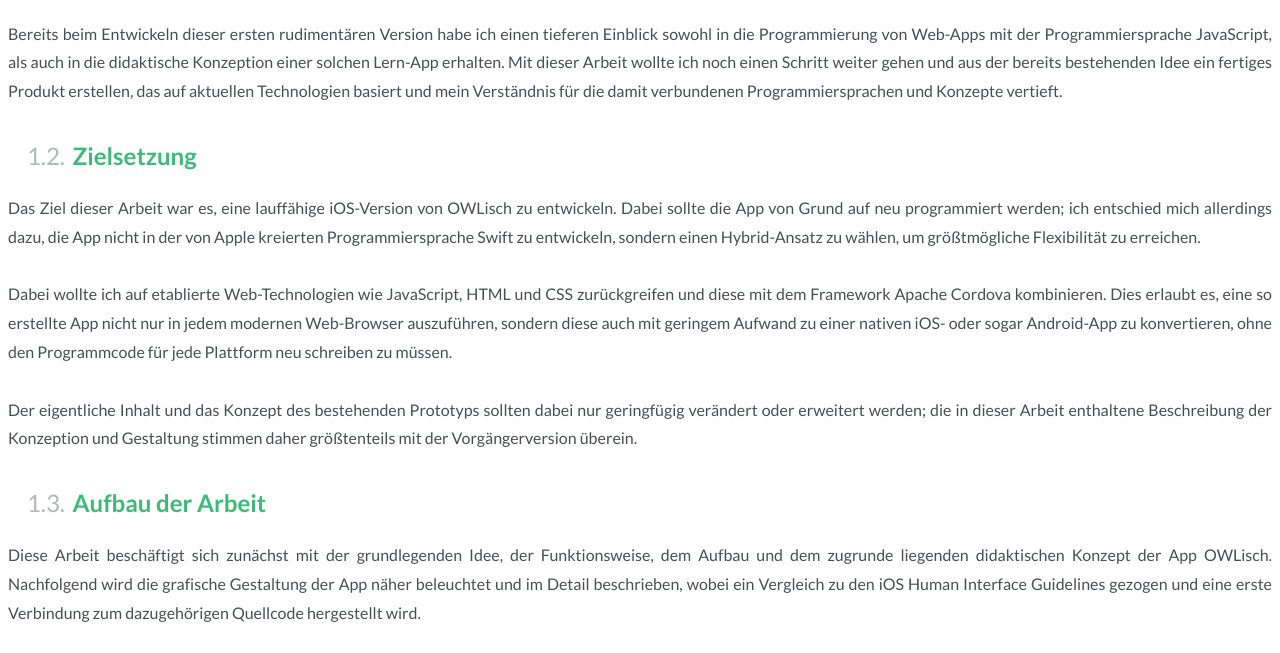
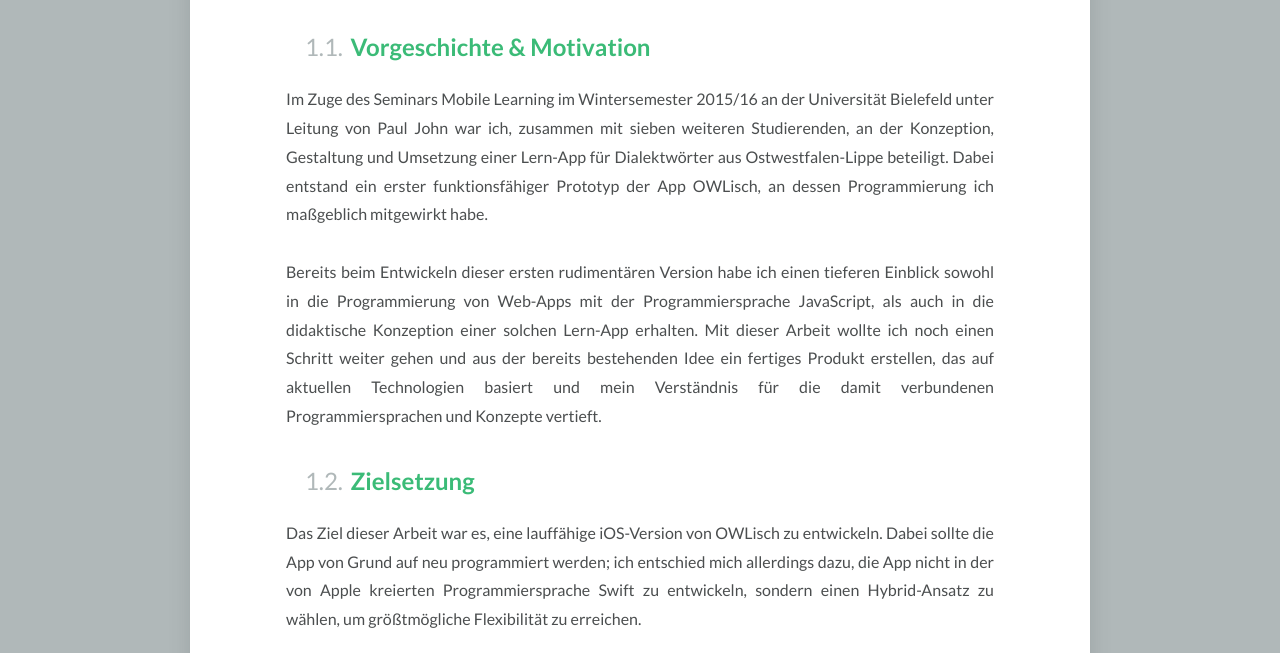
Before and after one commit to JakobMe/owlisch-print, a website: page out/print.html in a window 1280 px wide. Shown: the part 294-947 px from the top of the page. Drawn offline with Linux system fonts and the light colour scheme.

Commit message:
Zusätzliche Styles für Desktop-Ansicht hinzugefügt.

```diff
--- /dev/null
+++ b/src/less/_screen.less
@@ -0,0 +1,31 @@
+/*
+ * Modul: Screen.
+ * Definiert zusätzliche Styles für die Anzeige im Browser.
+ * @author Jakob Metzger <jakob.me@gmail.com>
+ * @copyright 2016 Jakob Metzger
+ * @license MIT
+ */
+
+// Screen
+@media screen {
+
+    // Body
+    body {
+        margin: 0;
+        background: @color-pale;
+        padding: 5vw;
+    }
+
+    // Abschnitt
+    section {
+        box-sizing: border-box;
+        margin: 0 auto;
+        padding: 7.5vw;
+        max-width: 900px;
+        background: @color-background;
+        box-shadow: 0 20px 20px 0 fade(@color-text, 20%);
+
+        // Abstand Unten
+        &:not(:last-child) { margin-bottom: 2.5vw; }
+    }
+}
--- a/src/less/print.less
+++ b/src/less/print.less
@@ -15,3 +15,4 @@
 @import "_base.less";
 @import "_title.less";
 @import "_content.less";
+@import "_screen.less";
```
Also changed, not shown: out/print.css, out/print.html, 2 other files.
